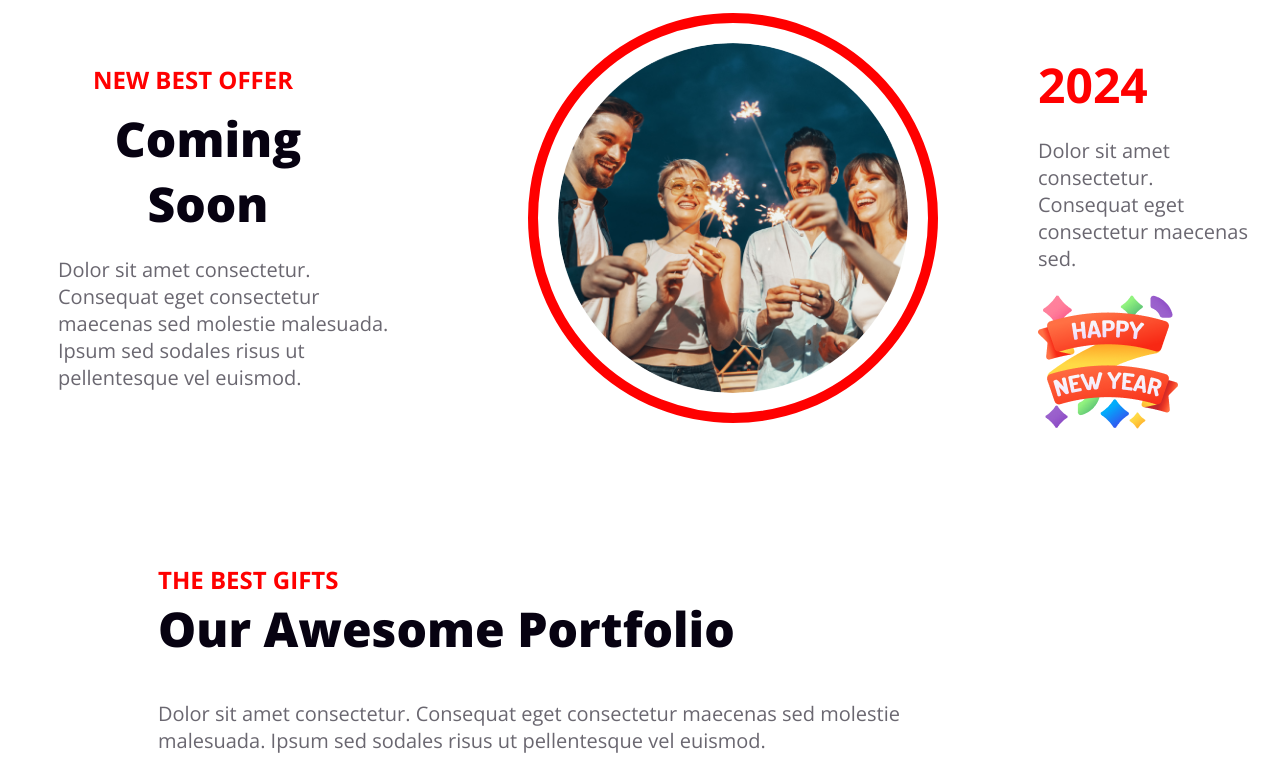
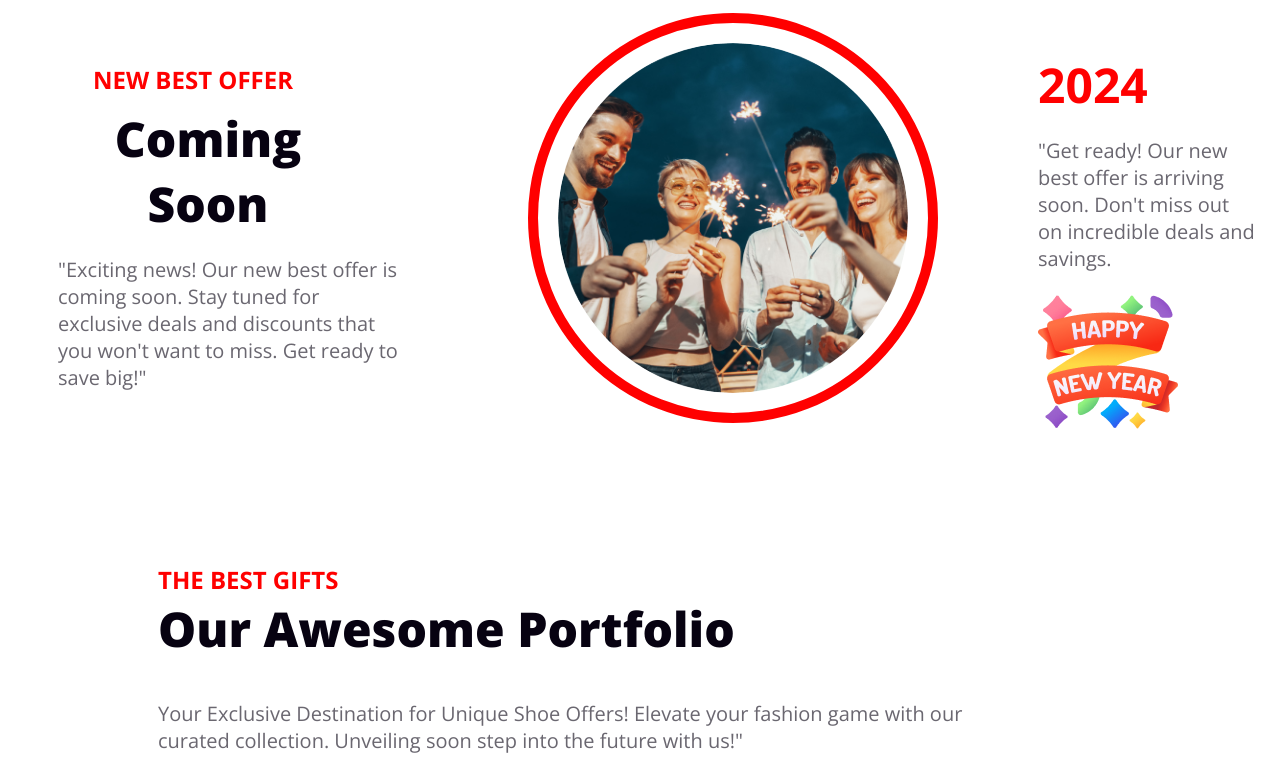
Before and after one commit to Chand4D/my-first-portfolio, a plain HTML site: page index.html in a window 1280 px wide. Shown: the part 2860-3631 px from the top of the page. Drawn offline with nearby package versions, Linux system fonts and the light colour scheme.

Commit message:
added a meaningful text

```diff
--- a/index.html
+++ b/index.html
@@ -55,7 +55,7 @@
                       <div class="hridoy">
               <div class="banner-container">
                   <h1 class="banner-title">Welcome to midnight party</h1>
-              <p class="banner-description">Lorem ipsum dolor sit amet consectetur adipisicing elit. Ipsum, reprehenderit. Lorem ipsum dolor sit, amet consectetur adipisicing elit. In praesentium et non!</p>
+              <p class="banner-description">"Welcome to the midnight party! Get ready for a night of fun, music, and laughter. Let's make it a memorable celebration under the stars. Enjoy!"</p>
 <h6 class="joi">JOIN NOW</h6>
 
 
@@ -82,7 +82,8 @@
         <div class="besst-offer">
             <h1 class="best-title">NEW BEST OFFER</h1>
             <h2 class="best-description">Coming Soon</h2>
-            <p class="best-concept">Dolor sit amet consectetur. Consequat eget consectetur maecenas sed molestie malesuada. Ipsum sed sodales risus ut pellentesque vel euismod. </p>
+            <p class="best-concept">
+                "Exciting news! Our new best offer is coming soon. Stay tuned for exclusive deals and discounts that you won't want to miss. Get ready to save big!"</p>
 
         </div>
         <div class="best-img">
@@ -90,7 +91,7 @@
         </div>
         <div class="best-title-two">
             <h1 class="two-best">2024</h1>
-            <p class="two-best-pra">Dolor sit amet consectetur. Consequat eget consectetur maecenas sed.</p>
+            <p class="two-best-pra">"Get ready! Our new best offer is arriving soon. Don't miss out on incredible deals and savings. </p>
 
             <img class="best-chobi" src="images/Group 96.png" alt="">
         </div>
@@ -105,7 +106,7 @@
              <h1 class="title">THE BEST GIFTS</h1>
 
              <h2 class="head">Our Awesome Portfolio</h2>
-             <p class="paragrap">Dolor sit amet consectetur. Consequat eget consectetur maecenas sed molestie malesuada. Ipsum sed sodales risus ut pellentesque vel euismod. </p>
+             <p class="paragrap"> Your Exclusive Destination for Unique Shoe Offers! Elevate your fashion game with our curated collection. Unveiling soon step into the future with us!" </p>
 
              <div class="picture">
                 <img src="images/Rectangle 3.png" alt="">
@@ -126,7 +127,8 @@
                 <div class="try">
                     <img src="images/Group 61.png" alt="">
                     <h1 class="try-title">Subscribe Newsletter</h1>
-                    <h3 class="try-description">Dolor sit amet consectetur. Consequat eget consectetur maecenas sed molestie malesuada. Ipsum sed sodales risus ut pellentesque vel euismod. </h3>
+                    <h3 class="try-description">
+                        "Stay in the loop! Subscribe to our newsletter for exclusive updates, offers, and the latest trends. Be the first to know. Join us today!"</h3>
 
                     <input class="input" type="Email" placeholder="user@gmail.com">
 
--- a/styles/styles.css
+++ b/styles/styles.css
@@ -249,6 +249,7 @@ font-weight: 400;
    padding: 20px;
    border-radius: 40px;
    border: 0;
+
 }
 .rong{
     /* color: #F00; */
@@ -257,6 +258,8 @@ font-weight: 400;
     padding: 20px;
 width: 110px;
 border: 0;
+/* margin-right: 50px; */
+
 }
 
 
@@ -281,6 +284,7 @@ margin-left: 100px;
 }
 .foot-contact{
     color: #FFF;
+/* display: inline; */
 }
 .foot-website{
     color: #FFF;
@@ -293,6 +297,7 @@ margin-left: 100px;
 .kal{
     display: block;
     margin-right: 100px;
+    /* display: inline; */
 }
 .footer-images{
     text-align: center;
```
